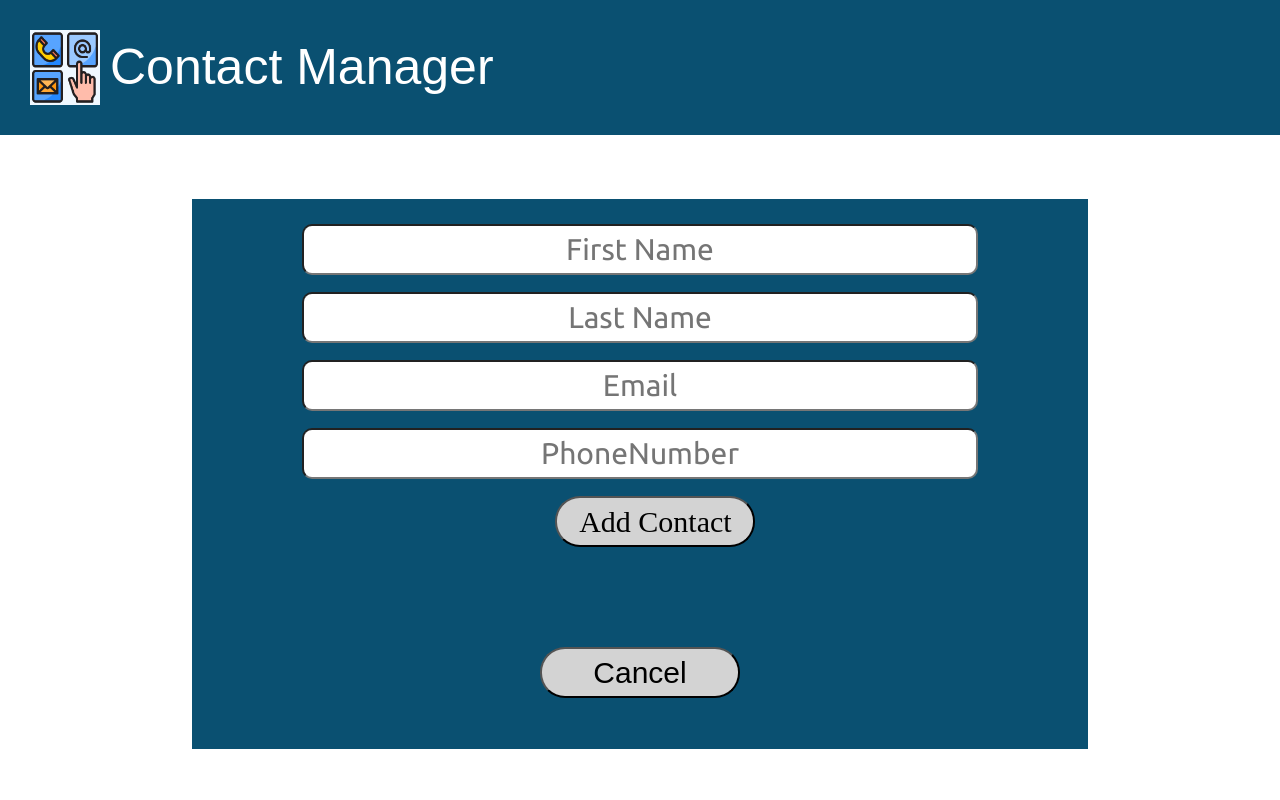
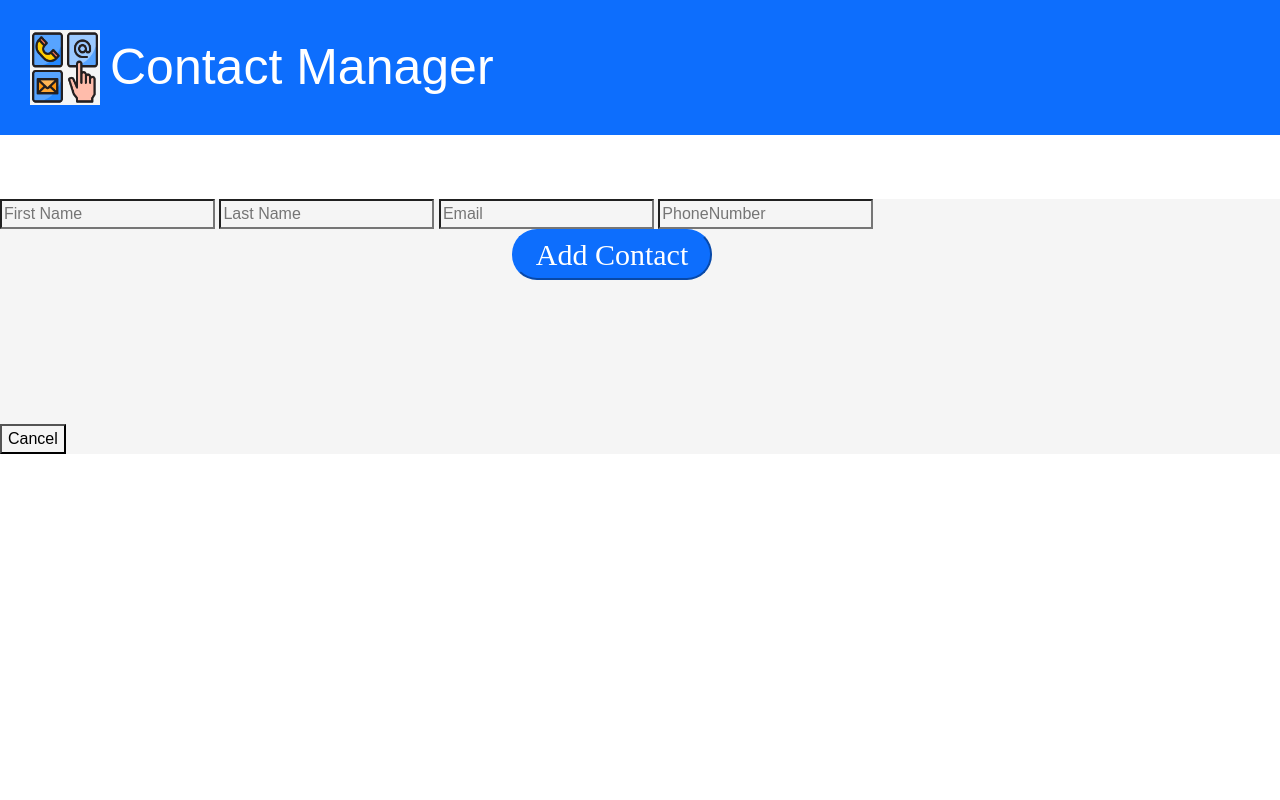
Before and after one commit to ChristianSilva1/ContactManager, a PHP site: page /add.html in a window 1280 px wide. Run offline with PHP 8.4, Linux system fonts and the light colour scheme.

Commit message:
Some CSS/HTML on contacts and JS debugging

```diff
--- a/add2.html
+++ b/add2.html
@@ -25,7 +25,7 @@
 <body class="text-center">
 	<main class="form-add">
 	  <form>
-	    <img class="mb-4" src="images/altLogo.png" alt="" width="100" height="100">
+	    <img class="mb-4" src="images/logo.png" alt="" width="100" height="100">
 	    <h1 class="h3 mb-3 fw-normal">Add a New Contact</h1>
       <div class="form-floating">
 	      <input type="text" class="form-control" id="newContactFirst" placeholder="First name">
--- a/css/styles.css
+++ b/css/styles.css
@@ -3,13 +3,13 @@
   padding: 0:
   box-sizing: border-box;
   font-family: 'Poppins',sans-serif;
-  background: aliceblue
+  background: #f5f5f5
 }
 
 nav{
     display: flex;
     width: 100%;
-    background: #0a5071;
+    background: #0d6efd;
     position: relative;
     justify-content: space-between;
     text-align: center;
@@ -21,7 +21,7 @@ nav .icon{
     font-weight: 8--;
     color: #fff;
     cursor: pointer;
-    background: #0a5071;
+    background: #0d6efd;
 }
 
 #logo{
@@ -36,7 +36,6 @@ nav .icon{
     width: 25%;
     margin-left: 1%;
     margin-bottom: 10%;
-    font-family: 'Ubuntu', sans-serif;
 }
 
 #searchContactButton{
@@ -48,27 +47,22 @@ nav .icon{
   cursor: pointer;
   }
 
-
 #addContactButton{
 	font-size: 30px;
   width: 200px;
   border-radius: 25px;
   margin-left: 40%;
   margin-bottom: 10%;
-  background: lightgray;
+  color: #fff;
+  background-color: #0d6efd;
+  border-color: #0d6efd;
   align-items: center;
   justify-content: center;
   font-family: 'Caveat', 'sans-serif';
 }
 
-.miniButton{
-  width: 40px;
-  length: 20px;
-}
-
-#miniButtonImg{
-  width: 20px;
-  length: 20px;
+#accessUIDiv {
+  background: #f5f5f5;
 }
 
 #logoutButton{
@@ -77,7 +71,6 @@ nav .icon{
     margin-left: auto;
     margin-right: 80px;
 }
-
 
 #logoutImg{
   width: 50px;
@@ -92,7 +85,7 @@ nav1
     font-family: 'Ubuntu', sans-serif;
     color: #000;
     display: flex;
-    background: #0a5071;
+    background: #0d6efd;
     padding: 30px 30px;
     margin-bottom: 5%;
 }
@@ -100,168 +93,7 @@ nav1 .icon{
     font-size: 50px;
     text-align: Center;
     color: #fff;
-    background: #0a5071;
-}
-
-#loginDiv
-{
-    font-size: 30px;
-    width: 70%;
-    margin-left: 15%;
-    padding: 25px;
-    background-color: #0a5071;
-    align-items: center;
-    justify-content: center;
-}
-
-#addContactDiv{
-	 font-size: 30px;
-    width: 70%;
-    margin-left: 15%;
-    padding: 25px;
-    background-color: #0a5071;
-    align-items: center;
-    justify-content: center;
-}
-
-#newContactFirst{
-	background: #FFF;
-}
-#newContactLast{
-	background: #FFF;
-}
-#newContactEmail{
-	background: #FFF;
-}
-#newContactPhone{
-	background: #FFF;
-}
-
-#loginName{
-	background:#FFF;
-}
-
-#loginPassword{
-	background: #FFF;
-}
-
-#loginButton{
-  font-size: 30px;
-  width: 200px;
-  border-radius: 25px;
-  margin-left: 46%;
-  margin-bottom: 10%;
-  background: lightgray;
-  align-items: center;
-  justify-content: center;
-  display: flex;
-  margin: 0 auto;
-  display: block;
-}
-
-#signUpButton{
-	font-size: 30px;
-  width: 200px;
-  border-radius: 25px;
-  margin-left: 46%;
-  margin-bottom: 10%;
-  background: lightgray;
-  align-items: center;
-  justify-content: center;
-  display: flex;
-  margin: 0 auto;
-  display: block;
-}
-
-#cancelButton{
-  font-size: 30px;
-  width: 200px;
-  border-radius: 25px;
-  margin-left: 46%;
-  margin-bottom: 5%;
-  background: lightgray;
-  align-items: center;
-  justify-content: center;
-  display: flex;
-  margin: 0 auto;
-  display: block;
-}
-
-#signUpDiv
-{
-    font-size: 30px;
-    width: 70%;
-    margin-left: 15%;
-    padding: 25px;
-    margin-top: 10%;
-    background-color: #0a5071;
-    align-items: center;
-    justify-content: center;
-}
-
-#signUpTitle{
-	background-color: #0a5071;
-	text-align: Center;
-	font-size: 30px;
-	margin-bottom: 3%;
-	color: #FFF;
-}
-
-#loggedInDiv
-{
-    font-size: 30px;
-    width: 70%;
-    margin-left: 15%;
-    padding: 25px;
-    background-color: #F0FFFF;
-}
-
-#loginName
-{
-	font-size: 30px;
-}
-#loginPassword
-{
-	font-size: 30px;
-}
-#signUpFirstName
-{
-	font-size: 30px;
-	background: #FFF;
-}
-#signUpLastName
-{
-	font-size: 30px;
-	background: #FFF;
-}
-#signUpName
-{
-	font-size: 30px;
-	background: #FFF;
-}
-#signUpPassword1
-{
-	font-size: 30px;
-	background: #FFF;
-}
-#signUpPassword2
-{
-	font-size: 30px;
-	background: #FFF;
-}
-
-#colorText
-{
-	font-size: 30px;
-}
-
-input[type="text"],input[type="password"]{
-    border-radius: 10px;
-    text-align: center;
-    width: 80%;
-    margin-left: 10%;
-    margin-bottom: 2%;
-    font-family: 'Ubuntu', sans-serif;
+    background: #0d6efd;
 }
 
 #inner-title
@@ -289,17 +121,6 @@ input[type="text"],input[type="password"]{
     color: #000000;
   }
 
-#passwordLabel
-{
-    display: inline-block;
-    font-size: 0.8em;
-    width: 90%;
-    text-align: center;
-    margin-left: 5%;
-    margin-bottom: 2%;
-    font-family: Times New Roman, sans-serif;
-    color: #000000;
-}
 #loginResult{
     display: inline-block;
     font-size: 0.8em;
@@ -341,7 +162,7 @@ select{
     display: none;
 }
 
-#contactAddResult{
+#contactAddResult #contactEditResult{
     display: inline-block;
     font-size: 0.8em;
     width: 90%;
@@ -370,7 +191,7 @@ select{
 
 .styled-table th{
 	 padding: 12px 15px;
-	 background-color:#0a5071;
+	 background-color:#0d6efd;
 	 color: #FFF
 }
 .styled-table td {
@@ -396,11 +217,11 @@ select{
     color: #000;
 }
 
-/*
+
 {box-sizing: border-box;}
-*/
+
 /* Button used to open the contact form - fixed at the bottom of the page */
-/*
+
 .open-button {
   background-color: #555;
   color: white;
@@ -413,9 +234,9 @@ select{
   right: 28px;
   width: 280px;
 }
-*/
+
 /* The popup form - hidden by default */
-/*
+
 .form-popup {
   display: none;
   position: fixed;
@@ -424,17 +245,17 @@ select{
   border: 3px solid #f1f1f1;
   z-index: 9;
 }
-*/
+
 /* Add styles to the form container */
-/*
+
 .form-container {
   max-width: 300px;
   padding: 10px;
   background-color: white;
 }
-*/
+
 /* Full-width input fields */
-/*
+
 .form-container input[type=text], .form-container input[type=password] {
   width: 100%;
   padding: 15px;
@@ -442,18 +263,18 @@ select{
   border: none;
   background: #f1f1f1;
 }
-*/
+
 /* When the inputs get focus, do something */
-/*
+
 .form-container input[type=text]:focus, .form-container input[type=password]:focus {
   background-color: #ddd;
   outline: none;
 }
-*/
+
 /* Set a style for the submit/login button */
-/*
+
 .form-container .btn {
-  background-color: #0a5071;
+  background-color: #0d6efd;
   color: white;
   padding: 16px 20px;
   border: none;
@@ -462,16 +283,15 @@ select{
   margin-bottom:10px;
   opacity: 0.8;
 }
-*/
+
 /* Add a red background color to the cancel button */
-/*
+
 .form-container .cancel {
-  background-color: #0a5071;
+  background-color: #0d6efd;
 }
-*/
+
 /* Add some hover effects to buttons */
-/*
+
 .form-container .btn:hover, .open-button:hover {
   opacity: 1;
 }
-*/
--- a/js/code.js
+++ b/js/code.js
@@ -266,6 +266,11 @@ function searchContact()
 
 function deleteContact(CID)
 {
+	var result = confirm("Delete Contacto?");
+	if (!result) {
+	    return;
+	} else {
+
 		readCookie();
 		var tmp = {contactID: CID};
 		var jsonPayload = JSON.stringify( tmp );
@@ -291,6 +296,7 @@ catch(err)
 	{
 		document.getElementById("contactEditResult").innerHTML = "Could not delete";
 	}
+}
 
 }
 
@@ -302,6 +308,7 @@ function openForm(CID) {
 
 function closeForm() {
   document.getElementById("myForm").style.display = "none";
+	document.getElementById("contactEditResult").innerHTML = "";
 }
 
 function setContact(CID)
@@ -321,11 +328,11 @@ function editContact()
 	var addEmail = document.getElementById("newContactEmail").value;
 	var addPhone = document.getElementById("newContactPhone").value;
 	console.log(userId);
-	document.getElementById("contactAddResult").innerHTML = "";
+	document.getElementById("contactEditResult").innerHTML = "";
 
 	if(addFirst === '' || addLast === '' || addEmail === '' || addPhone === '')
 	{
-		document.getElementById("contactAddResult").innerHTML = "Please fill all fields";
+		document.getElementById("contactEditResult").innerHTML = "Please fill all fields";
 		return;
 	}
 
@@ -344,7 +351,7 @@ function editContact()
 			if (this.readyState == 4 && this.status == 200)
 			{
 				console.log("EDITTED");
-				document.getElementById("contactAddResult").innerHTML = "Changes have been saved, redirecting to main page....";
+				document.getElementById("contactEditResult").innerHTML = "Changes have been saved, redirecting to main page....";
 			}
 			window.setTimeout(function(){
         // Move to a new location or you can do something else
@@ -356,6 +363,6 @@ function editContact()
 	}
 	catch(err)
 	{
-		document.getElementById("contactAddResult").innerHTML = err.message;
+		document.getElementById("contactEditResult").innerHTML = err.message;
 	}
 }
--- a/signup2.html
+++ b/signup2.html
@@ -28,8 +28,8 @@
 <body class="text-center">
 	<main class="form-signin">
 	  <form>
-	    <img class="mb-4" src="images/logo.png" alt="" width="80" height="80">
-	    <h1 class="h3 mb-3 fw-normal">Welcome to Contactos</h1>
+	    <img class="mb-4" src="images/logo.png" alt="" width="100" height="100">
+	    <h1 class="h2 mb-2 fw-normal">Register to Contactos</h1>
 
 
       <div class="form-floating">
```
Also changed, not shown: contacts.html (+9 -9 lines), contacts2.html (deleted, +0 -83 lines), css/contacts.css (deleted, +0 -49 lines), index2.html (+4 -3 lines). Lines whose indentation alone changed are shown as unchanged.
